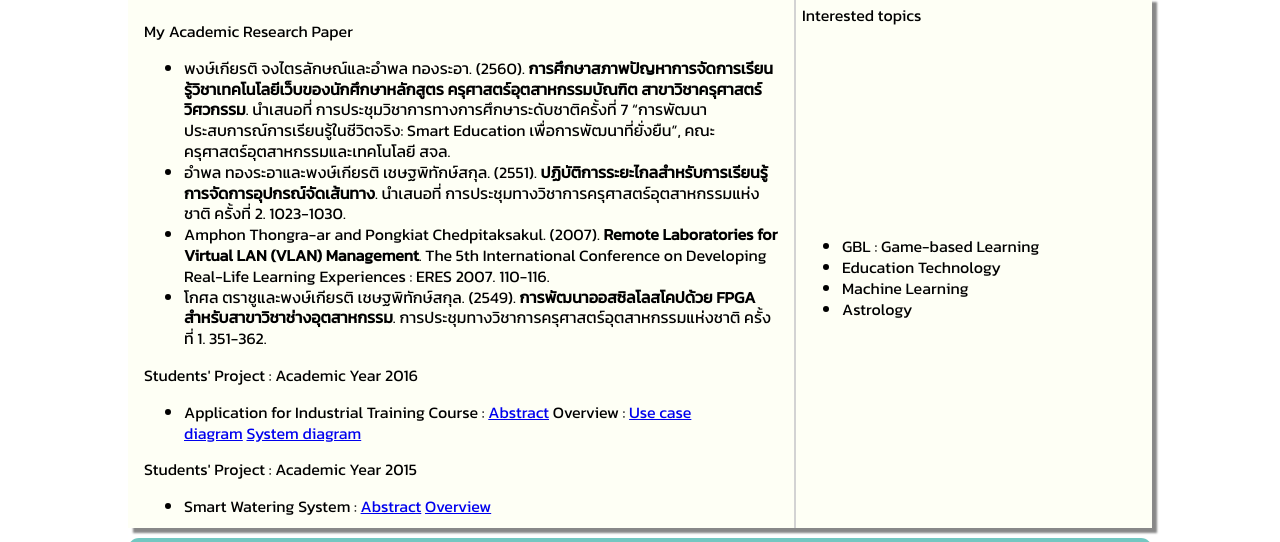
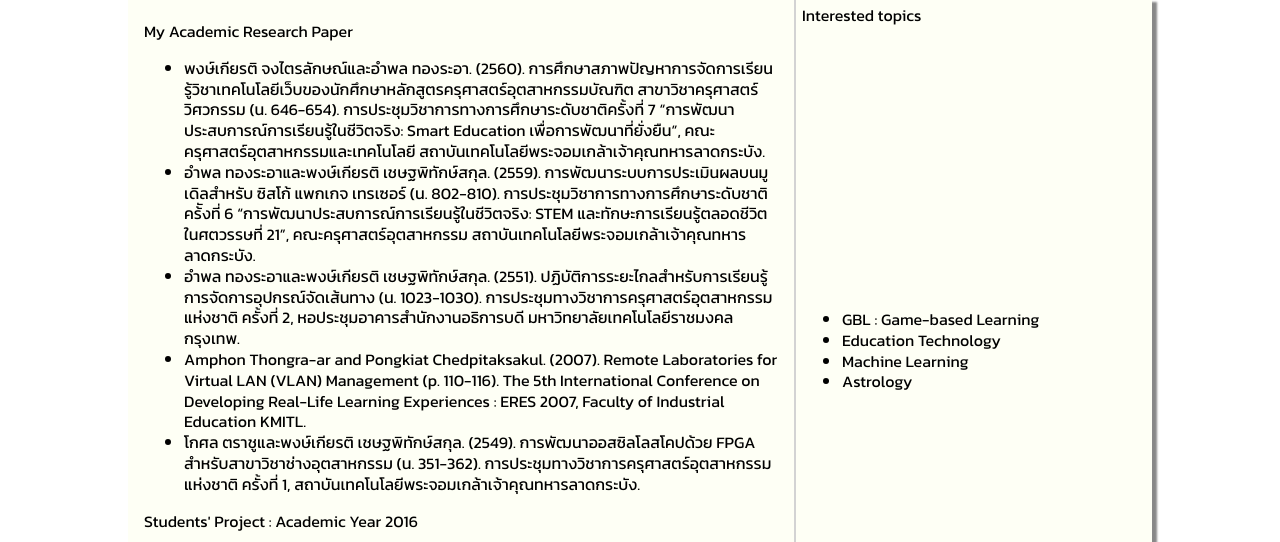
Before and after one commit to pongkiat/myPersonalSite, a plain HTML site: page research.html in a window 1280 px wide. Shown: the part 158-700 px from the top of the page. Drawn offline with Linux system fonts and the light colour scheme.

Commit message:
Correct all research paper

```diff
--- a/research.html
+++ b/research.html
@@ -20,11 +20,11 @@
                 <section class="flexItem">
                     <p>My Academic Research Paper</p>
                     <ul>
-                        <li>พงษ์เกียรติ จงไตรลักษณ์และอำพล ทองระอา. (2560). <b>การศึกษาสภาพปัญหาการจัดการเรียนรู้วิชาเทคโนโลยีเว็บของนักศึกษาหลักสูตร ครุศาสตร์อุตสาหกรรมบัณฑิต สาขาวิชาครุศาสตร์วิศวกรรม</b>. นำเสนอที่ การประชุมวิชาการทางการศึกษาระดับชาติครั้งที่ 7 “การพัฒนาประสบการณ์การเรียนรู้ในชีวิตจริง: Smart Education เพื่อการพัฒนาที่ยั่งยืน”, คณะครุศาสตร์อุตสาหกรรมและเทคโนโลยี สจล.
-                            </li>
-                        <li>อำพล ทองระอาและพงษ์เกียรติ เชษฐพิทักษ์สกุล. (2551). <b>ปฏิบัติการระยะไกลสำหรับการเรียนรู้การจัดการอุปกรณ์จัดเส้นทาง</b>. นำเสนอที่ การประชุมทางวิชาการครุศาสตร์อุตสาหกรรมแห่งชาติ ครั้งที่ 2. 1023-1030.</li>
-                        <li>Amphon Thongra-ar and Pongkiat Chedpitaksakul. (2007). <b>Remote Laboratories for Virtual LAN (VLAN) Management</b>. The 5th International Conference on Developing Real-Life Learning Experiences : ERES 2007. 110-116.</li>
-                        <li>โกศล ตราชูและพงษ์เกียรติ เชษฐพิทักษ์สกุล. (2549). <b>การพัฒนาออสซิลโลสโคปด้วย FPGA สำหรับสาขาวิชาช่างอุตสาหกรรม</b>. การประชุมทางวิชาการครุศาสตร์อุตสาหกรรมแห่งชาติ ครั้งที่ 1. 351-362.</li>
+                        <li>พงษ์เกียรติ จงไตรลักษณ์และอำพล ทองระอา. (2560). การศึกษาสภาพปัญหาการจัดการเรียนรู้วิชาเทคโนโลยีเว็บของนักศึกษาหลักสูตรครุศาสตร์อุตสาหกรรมบัณฑิต สาขาวิชาครุศาสตร์วิศวกรรม (น. 646-654). การประชุมวิชาการทางการศึกษาระดับชาติครั้งที่ 7 “การพัฒนาประสบการณ์การเรียนรู้ในชีวิตจริง: Smart Education เพื่อการพัฒนาที่ยั่งยืน”, คณะครุศาสตร์อุตสาหกรรมและเทคโนโลยี สถาบันเทคโนโลยีพระจอมเกล้าเจ้าคุณทหารลาดกระบัง.</li>
+                        <li>อำพล ทองระอาและพงษ์เกียรติ เชษฐพิทักษ์สกุล. (2559). การพัฒนาระบบการประเมินผลบนมูเดิลสำหรับ ซิสโก้ แพกเกจ เทรเซอร์ (น. 802-810). การประชุมวิชาการทางการศึกษาระดับชาติ คร้ังที่ 6 “การพัฒนาประสบการณ์การเรียนรู้ในชีวิตจริง: STEM และทักษะการเรียนรู้ตลอดชีวิตในศตวรรษที่ 21”, คณะครุศาสตร์อุตสาหกรรม สถาบันเทคโนโลยีพระจอมเกล้าเจ้าคุณทหารลาดกระบัง.</li>
+                        <li>อำพล ทองระอาและพงษ์เกียรติ เชษฐพิทักษ์สกุล. (2551). ปฏิบัติการระยะไกลสำหรับการเรียนรู้การจัดการอุปกรณ์จัดเส้นทาง (น. 1023-1030). การประชุมทางวิชาการครุศาสตร์อุตสาหกรรมแห่งชาติ ครั้งที่ 2, หอประชุมอาคารสํานักงานอธิการบดี มหาวิทยาลัยเทคโนโลยีราชมงคลกรุงเทพ.</li>
+                        <li>Amphon Thongra-ar and Pongkiat Chedpitaksakul. (2007). Remote Laboratories for Virtual LAN (VLAN) Management (p. 110-116). The 5th International Conference on Developing Real-Life Learning Experiences : ERES 2007, Faculty of Industrial Education KMITL.</li>
+                        <li>โกศล ตราชูและพงษ์เกียรติ เชษฐพิทักษ์สกุล. (2549). การพัฒนาออสซิลโลสโคปด้วย FPGA สำหรับสาขาวิชาช่างอุตสาหกรรม (น. 351-362). การประชุมทางวิชาการครุศาสตร์อุตสาหกรรมแห่งชาติ ครั้งที่ 1, สถาบันเทคโนโลยีพระจอมเกล้าเจ้าคุณทหารลาดกระบัง.</li>
                     </ul>
 
                     <p>Students' Project : Academic Year 2016</p>
```
